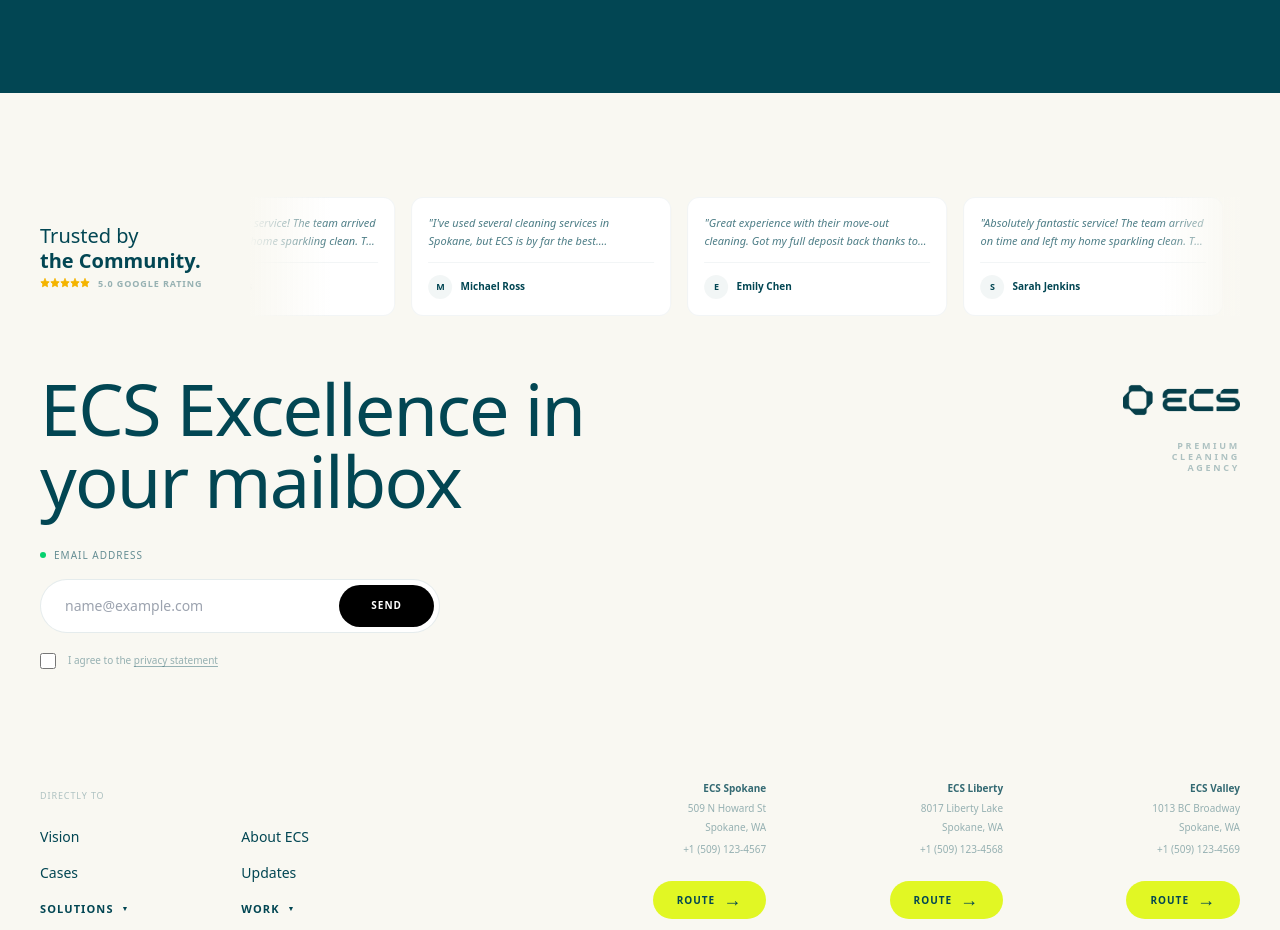
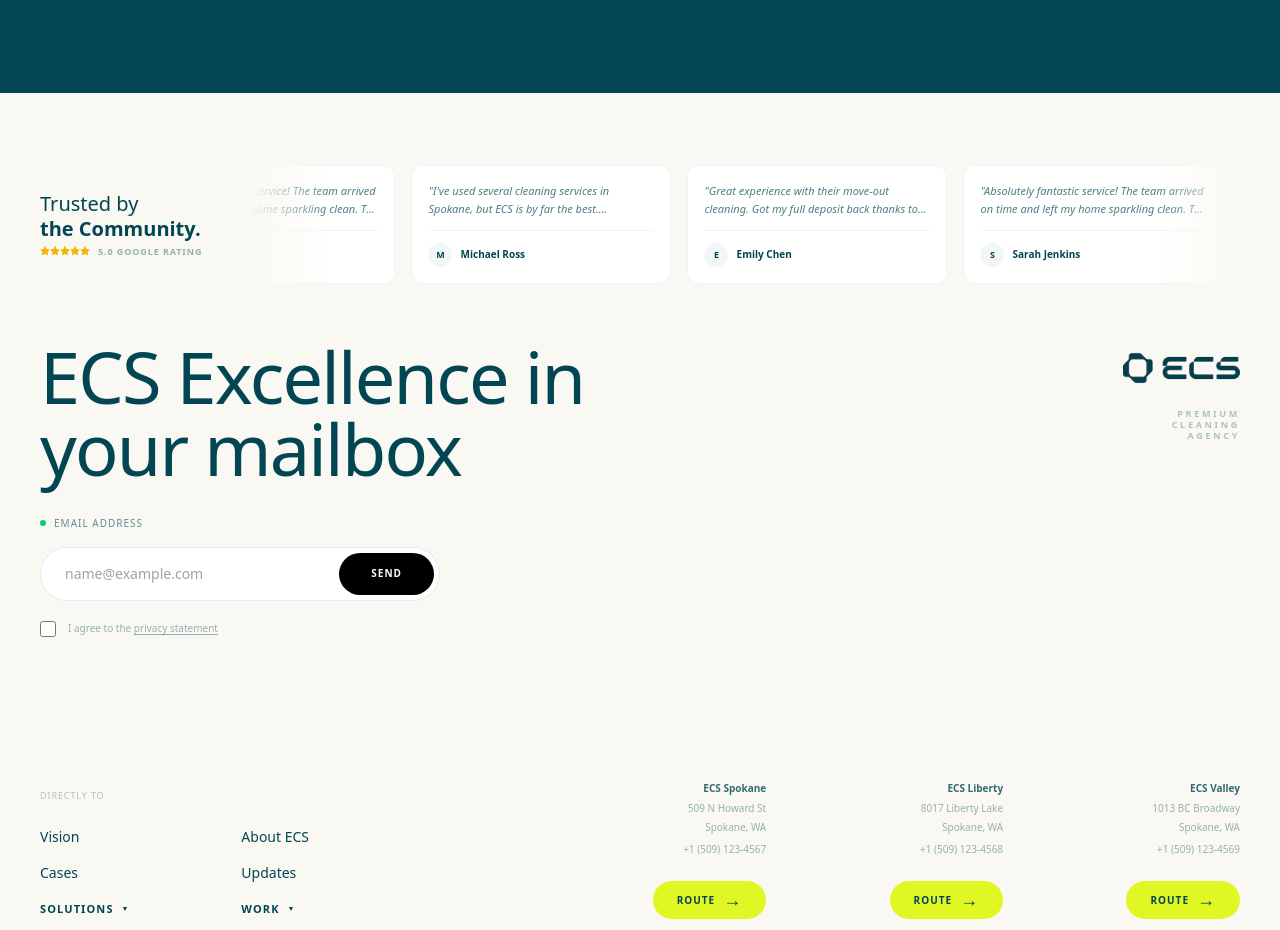
Before and after one commit to renatoquerales28-byte/extreme-cleaning-next, a Next.js app: page / in a window 1280 px wide. Shown: the part 2980-3910 px from the top of the page. Built offline with nearby package versions, Linux system fonts and the light colour scheme.

Commit message:
UI: Reduce top padding of footer social proof by another 30px

```diff
--- a/src/components/landing/FooterSection.tsx
+++ b/src/components/landing/FooterSection.tsx
@@ -11,8 +11,8 @@ export default function FooterSection() {
     return (
         <footer id="footer" className="w-full bg-[#F9F8F2] text-[#024653] lg:h-screen min-h-[850px] flex flex-col justify-start relative z-10 overflow-hidden snap-start">
 
-            {/* --- SOCIAL PROOF MARQUEE (Reduced top padding by 60px) --- */}
-            <div className="w-full bg-transparent pt-16 pb-6">
+            {/* --- SOCIAL PROOF MARQUEE (Reduced top padding further) --- */}
+            <div className="w-full bg-transparent pt-8 pb-6">
                 <div className="max-w-[1700px] mx-auto px-6 lg:px-10">
                     <div className="flex flex-col lg:flex-row lg:items-center gap-8 lg:gap-12">
                         {/* Title Block */}
```
